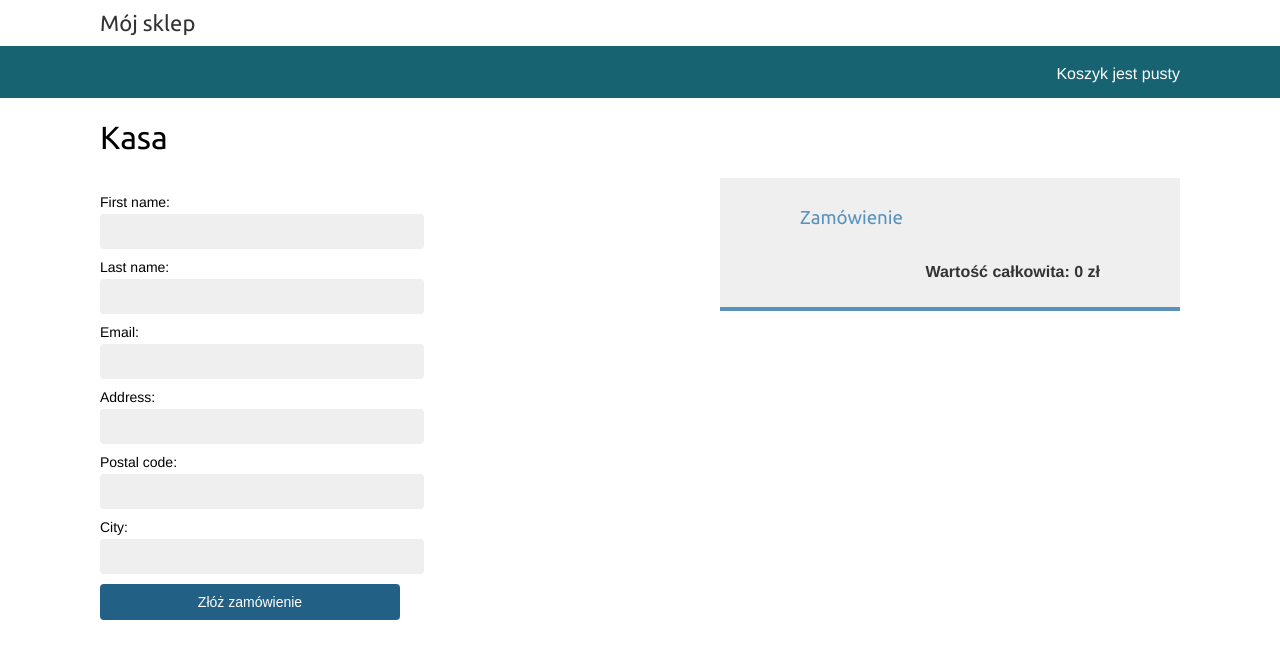
After one commit to Kacper13b/TestSklep, a Django app: page /orders/create/ in a window 1280 px wide. The commit adds this page. Shown: the top 659 px of the page. Run offline with Django 3.2, Linux system fonts and the light colour scheme.

Commit message:
added order model

```diff
--- a/myshop/cart/templates/cart/detail.html
+++ b/myshop/cart/templates/cart/detail.html
@@ -51,6 +51,6 @@
   </table>
   <p class="text-right">
     <a href="{% url "shop:product_list" %}" class="button light">Kontynuuj zakupy</a>
-    <a href="#" class="button">Do kasy</a>
+    <a href="{% url "orders:order_create" %}" class="button">Do kasy</a>
   </p>
 {% endblock %}
--- a/myshop/myshop/urls.py
+++ b/myshop/myshop/urls.py
@@ -25,6 +25,7 @@ from django.conf.urls.static import static
 urlpatterns = [
     path('admin/', admin.site.urls),
     path('cart/', include('cart.urls', namespace='cart1')),
+    path('orders/', include('orders.urls', namespace='orders')),
     path('', include('shop.urls', namespace='shop')),
 ]
 if settings.DEBUG:
--- a/myshop/orders/forms.py
+++ b/myshop/orders/forms.py
@@ -0,0 +1,7 @@
+from django import forms
+from .models import Order
+
+class OrderCreateForm(forms.ModelForm):
+    class Meta:
+        model = Order
+        fields = ['first_name', 'last_name', 'email', 'address', 'postal_code', 'city']
--- /dev/null
+++ b/myshop/orders/templates/orders/order/create.html
@@ -0,0 +1,26 @@
+{% extends "shop/base.html" %}
+{% block title %}
+    Kasa
+{% endblock %}
+
+{% block content %}
+    <h1>Kasa</h1>
+    <div class="order-info">
+        <h3>Zamówienie</h3>
+        <ul>
+            {% for item in cart %}
+                <li>
+                {{ item.quantity }}x {{ item.product.name }}
+                <span>{{ item.total_price }} zł</span>
+                </li>
+            {% endfor %}
+        </ul>
+    <p>Wartość całkowita: {{ cart.get_total_price }} zł</p>
+    </div>
+
+    <form action="." method="post" class="order-form">
+        {{ form.as_p }}
+        <p><input type="submit" value="Złóż zamówienie"></p>
+        {% csrf_token %}
+    </form>
+{% endblock %}
--- /dev/null
+++ b/myshop/orders/urls.py
@@ -0,0 +1,6 @@
+from django.urls import path
+from . import views
+
+app_name = 'orders'
+
+urlpatterns = [path('create/', views.order_create, name='order_create'),]
--- a/myshop/orders/views.py
+++ b/myshop/orders/views.py
@@ -1,3 +1,19 @@
 from django.shortcuts import render
+from .models import OrderItem
+from .forms import OrderCreateForm
+from cart.cart import Cart
 
-# Create your views here.
+def order_create(request):
+    cart = Cart(request)
+    if request.method == 'POST':
+        form = OrderCreateForm(request.POST)
+        if form.is_valid():
+            order = form.save()
+            for item in cart:
+                OrderItem.objects.create(order=order, product=item['product'], price=item['price'], quantity=item['quantity'])
+
+            cart.clear()
+        return render(request, 'orders/order/created.html', {'cart': cart, 'form': form})
+    else:
+        form = OrderCreateForm()
+    return render(request, 'orders/order/create.html', {'cart': cart, 'form': form})
--- a/myshop/shop/static/css/base.css
+++ b/myshop/shop/static/css/base.css
@@ -21,7 +21,7 @@ a:hover {
 
 a.button, input[type="submit"] {
     color:#fff;
-    background: #98832b;
+    background: #236085;
     border-radius:4px;
     padding:10px 20px;
     font-size:14px;
@@ -229,9 +229,9 @@ ul.errorlist {
 .order-info {
     float:right;
     width:300px;
-    background: #000000;
-    padding:10px 20px;
-    color:#333;
+    background: #efefef;
+    padding:10px 80px;
+    color: #333;
     border-bottom:4px solid #5993bb;
 }
 
@@ -316,7 +316,6 @@ ul.errorlist {
     width:120px;
 }
 
-/* braintree hosted fields */
 form div.field {
     font-size:13px;
     color:#666;
```
Also changed, not shown: myshop/orders/templates/orders/order/created.html (added, +9 -0 lines), myshop/db.sqlite3.
